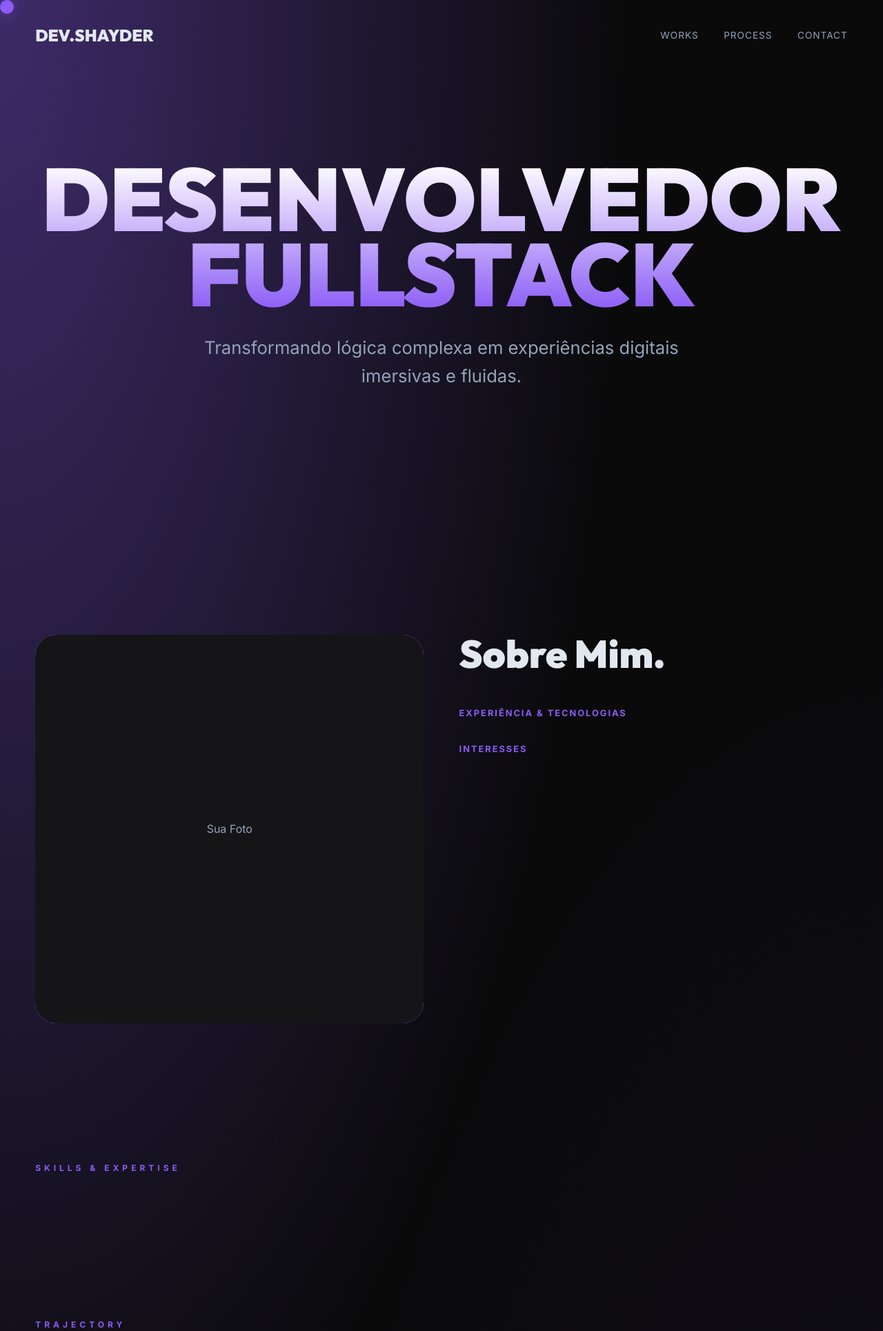
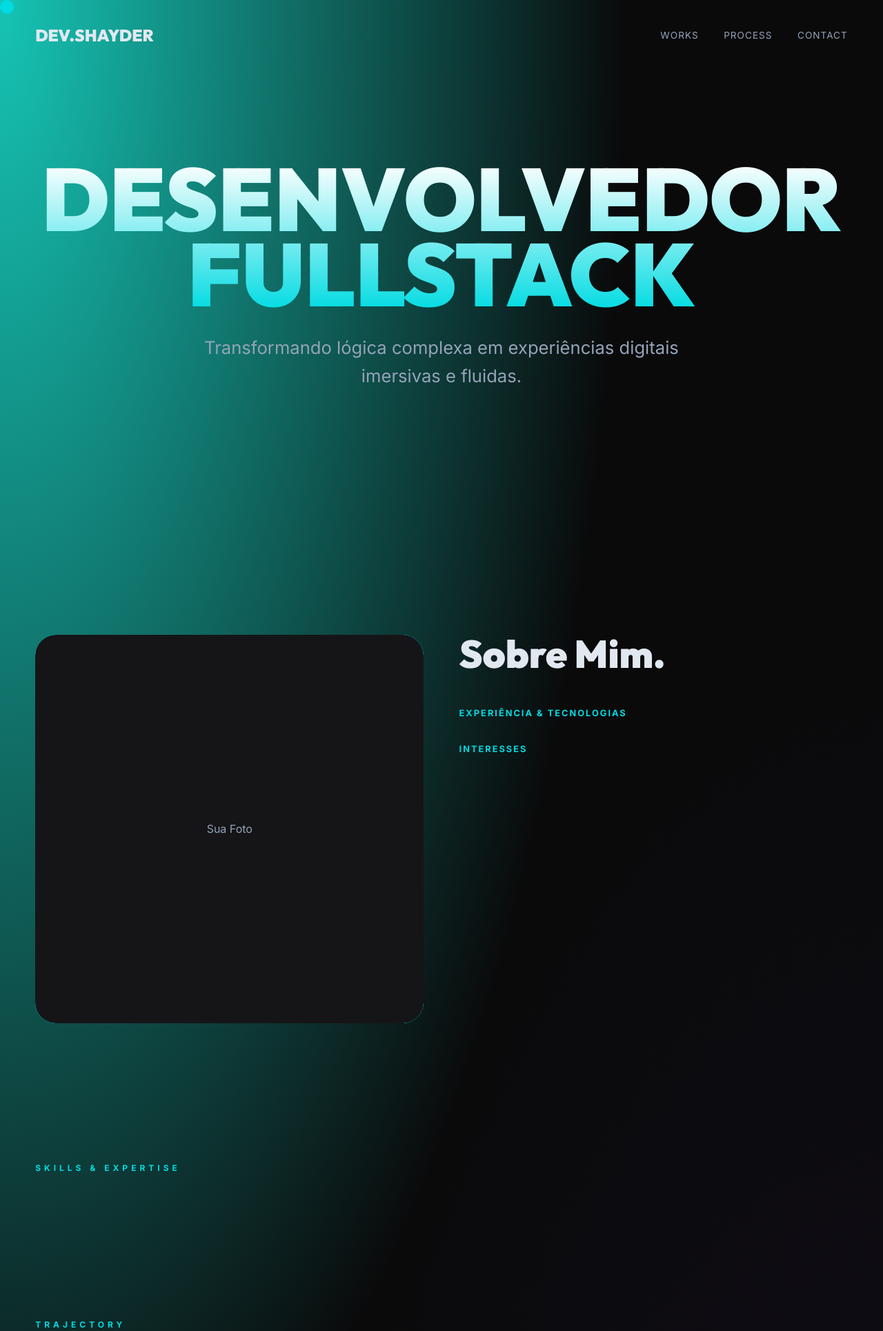
Before and after one commit to Shayder007/PORTIFOLIO, a Django app: page / in a window 1280 px wide. Shown: the top 1929 px of the page at 69% size. Run offline with Django 5.2, Linux system fonts and the light colour scheme; data that the repository does not hold is empty; some libraries are stand-ins or nearby versions.

Commit message:
trocando as cores

```diff
--- a/static/css/styles.css
+++ b/static/css/styles.css
@@ -1,8 +1,8 @@
 :root {
     --bg-dark: #0A0A0B;
     --bg-card: #151518;
-    --purple: #8B5CF6;
-    --purple-glow: rgba(139, 92, 246, 0.4);
+    --purple: #00dbe2;
+    --purple-glow: rgb(22, 196, 181);
     --text-main: #E2E8F0;
     --text-dim: #94A3B8;
     --transition-smooth: all 0.6s cubic-bezier(0.23, 1, 0.32, 1);
```
Also changed, not shown: portfolio_app/migrations/0005_alter_skill_options_alter_timelineitem_options.py (added).
